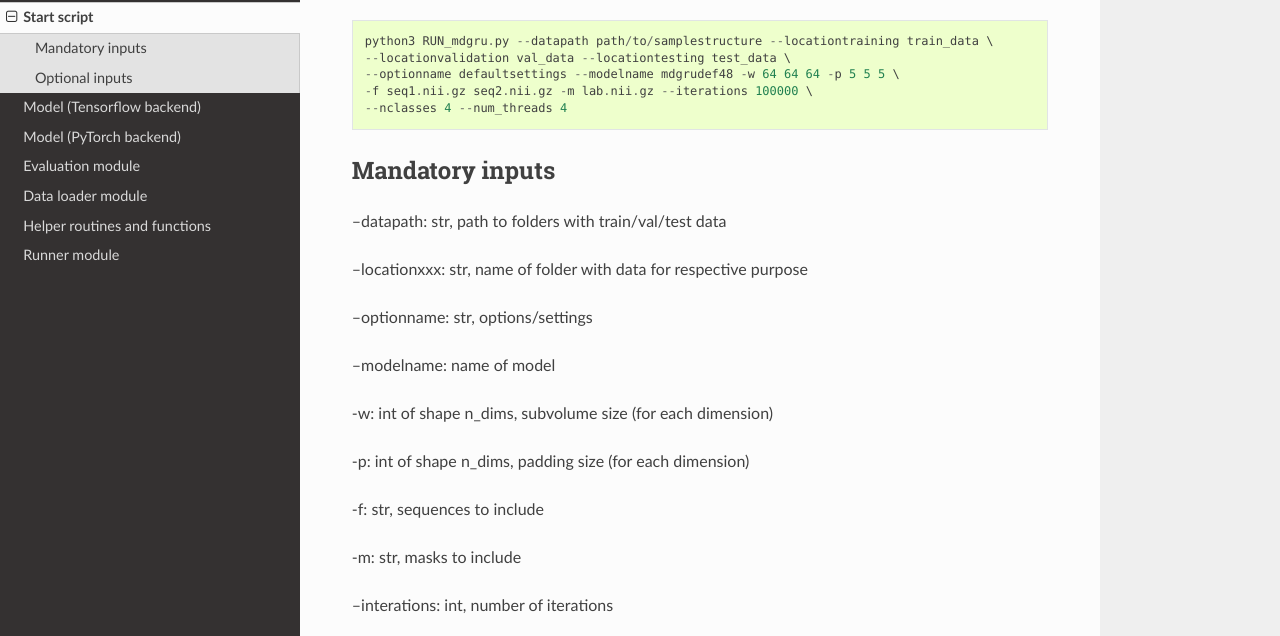
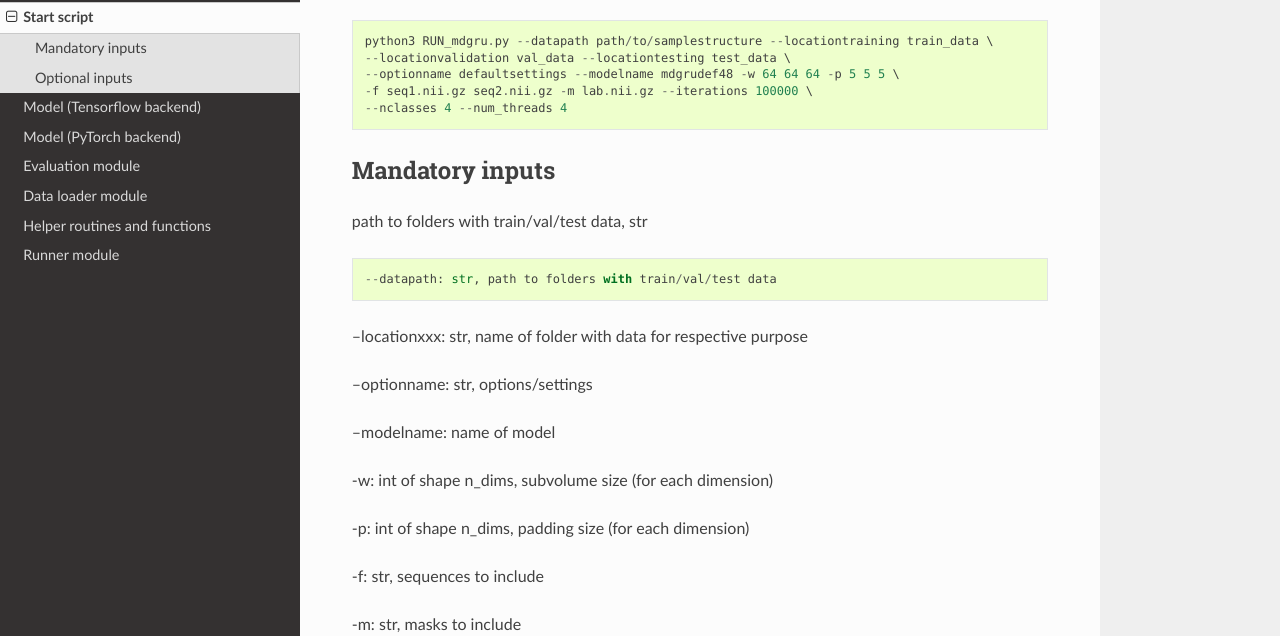
Before and after one commit to zubata88/mdgru, a Sphinx documentation site: the page built from docs/RUN_mdgru.rst, in a window 1280 px wide and 900 px high, cut to the strip 264-900 px from the top of the window. Built offline with Sphinx 7.4.7 and the Read the Docs theme 2.0.0, drawn with Linux system fonts in a browser that asks for light colours.

Commit message:
Update RUN_mdgru.rst

```diff
--- a/docs/RUN_mdgru.rst
+++ b/docs/RUN_mdgru.rst
@@ -15,8 +15,10 @@ Start script
 
 Mandatory inputs
 ----------------
+path to folders with train/val/test data, str
+::
 
---datapath: str, path to folders with train/val/test data
+    --datapath: str, path to folders with train/val/test data
 
 --locationxxx: str, name of folder with data for respective purpose
 
```
